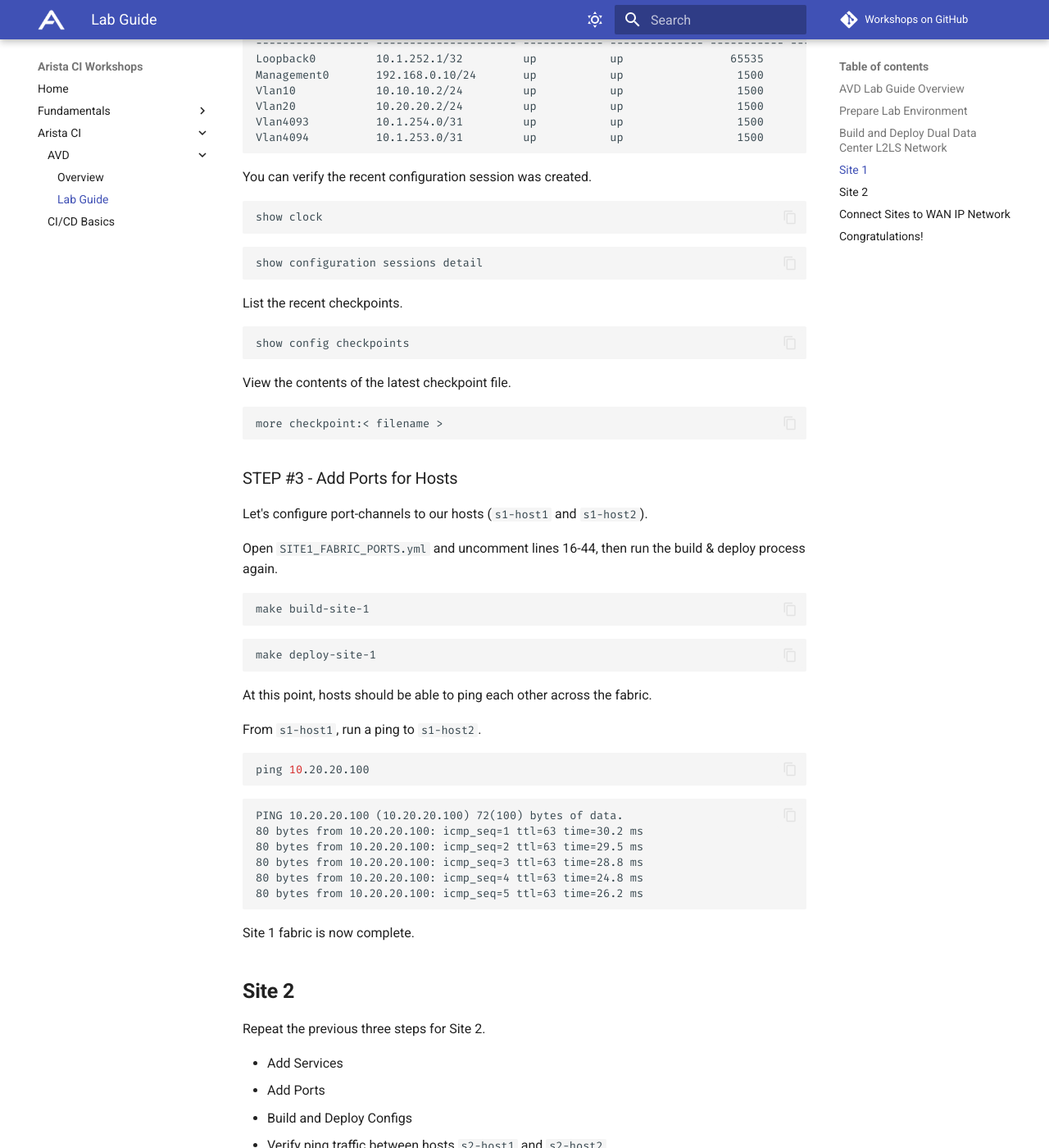
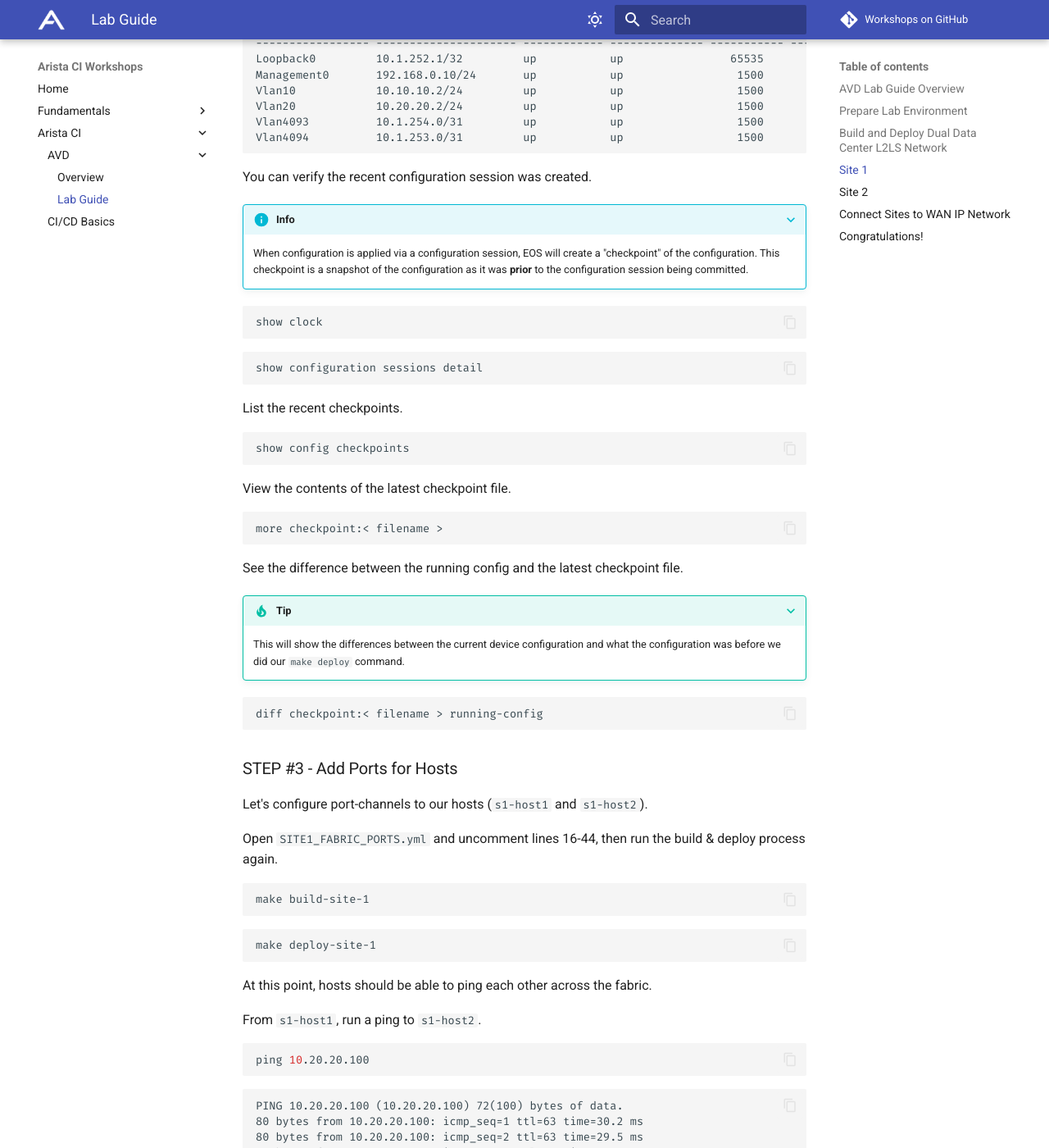
Before and after one commit to aristanetworks/avd-workshops, an MkDocs documentation site: the page built from workshops/avd-lab-guide.md, in a window 1280 px wide and 1400 px high, scrolled down 5518 px. Shown: the whole window at 82% size. Built offline with MkDocs 1.6.1 and Material for MkDocs 9.7.7, drawn with Linux system fonts in a browser that asks for light colours; emoji names are drawn with the system emoji font; comment, search, counter and statistics services are not loaded; some of the changed text lies outside the part shown.

Commit message:
update avd overview and lab guide

````diff
--- a/workshops/avd-lab-guide.md
+++ b/workshops/avd-lab-guide.md
@@ -182,6 +182,10 @@
 
 You can verify the recent configuration session was created.
 
+???+ info
+    When configuration is applied via a configuration session, EOS will create a "checkpoint" of the configuration. This checkpoint is a snapshot
+    of the configuration as it was **prior** to the configuration session being committed.
+
 ``` bash
 show clock
 ```
@@ -200,6 +204,16 @@
 
 ``` bash
 more checkpoint:< filename >
+```
+
+See the difference between the running config and the latest checkpoint file.
+
+???+ tip
+    This will show the differences between the current device configuration
+    and what the configuration was before we did our `make deploy` command.
+
+``` bash
+diff checkpoint:< filename > running-config
 ```
 
 ### STEP #3 - Add Ports for Hosts
@@ -327,20 +341,11 @@
 ### **Build and Deploy WAN IP Network connectivity**
 
 ``` bash
-make build-site-1
+make build-site-1 build-site-2 deploy-site-1 deploy-site-2
 ```
 
-``` bash
-make build-site-2
-```
-
-``` bash
-make deploy-site-1
-```
-
-``` bash
-make deploy-site-2
-```
+???+ tip
+    Daisy chaining "Makesies" is a great way to run a series of tasks with a single CLI command :grinning:
 
 ### **Check routes on spine nodes**
 
````
Also changed, not shown: workshops/avd.md (+1 -1 lines).
